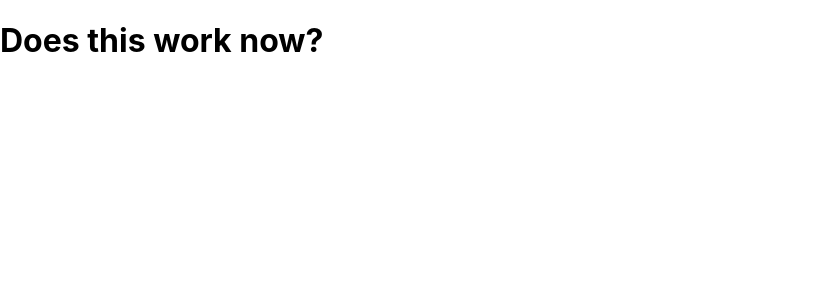
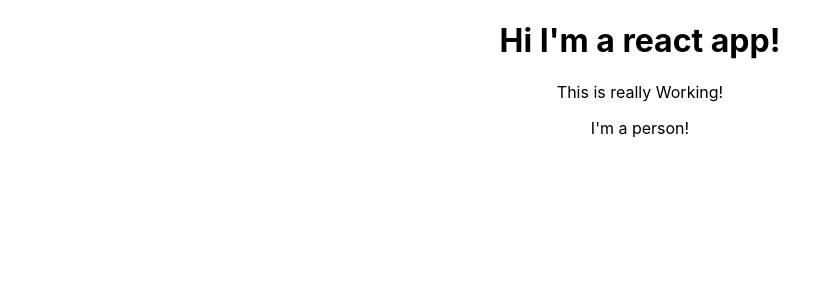
Before and after one commit to a2nagi/FoodDelivery-Frontend, a React (Create React App) app in the folder react-guide/: page / in a window 1280 px wide. Shown: the top 300 px of the page, without its empty margins (0-839 px from the left). Built offline with nearby package versions, Linux system fonts and the light colour scheme.

Commit message:
Add own component to use

```diff
--- a/react-guide/src/App.js
+++ b/react-guide/src/App.js
@@ -1,17 +1,22 @@
 import React, { Component } from 'react';
 import './App.css';
-
+import Person from './Person/Person.js'
+// Home to the root component
 
 class App extends Component {
   render() {
-      // <div className="App">
-      //   <h1> Hi I'm a react app!</h1>
-      // </div>
+    return(
+      <div className="App">
+        <h1> Hi I'm a react app!</h1>
+        <p>This is really Working!</p>
+        <Person />
+      </div>
 
     // The way we use React.createElement below is the exact same as the html above. In fact the above gets compiled
     // to execute the below called function.
-    return React.createElement('div', null, React.createElement('h1', null, 'Does this work now?'));
+    // return React.createElement('div', null, React.createElement('h1', null, 'Does this work now?'));
 
+    )
   }
 }
 
--- /dev/null
+++ b/react-guide/src/Person/Person.js
@@ -0,0 +1,11 @@
+// We want to create a component
+
+import React from 'react';
+
+const person = () => {
+    // As we said we are creating a component, it is a function that simply outputs JSX
+    return <p>I'm a person!</p>
+}
+
+// Exporting the constant (person) we just created.
+export default person;
```
